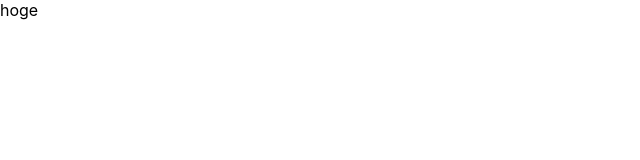
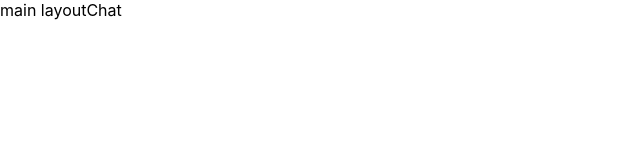
Before and after one commit to sh-misaki/react-firebase-chat, a React (Create React App) app: page / in a window 1280 px wide. Shown: the top 160 px of the page, without its empty margins (0-640 px from the left). Built offline with nearby package versions, Linux system fonts and the light colour scheme.

Commit message:
layoutとpageを作成

```diff
--- a/src/App.tsx
+++ b/src/App.tsx
@@ -1,11 +1,11 @@
 import React from 'react';
-
 import './App.css';
+import Chat from './components/pages/chat';
 
 function App() {
   return (
     <div>
-      hoge
+      <Chat />
     </div>
   );
 }
--- /dev/null
+++ b/src/components/pages/chat/index.tsx
@@ -0,0 +1,18 @@
+import React, { Component } from 'react';
+import MainLayout from '../../templates/main';
+
+type Props = {
+
+}
+
+class Chat extends Component<Props> {
+  render() {
+    return (
+      <MainLayout>
+        Chat
+      </MainLayout>
+    )
+  }
+}
+
+export default Chat;
--- /dev/null
+++ b/src/components/templates/main/index.tsx
@@ -0,0 +1,18 @@
+import React, { Component } from 'react';
+
+type Props = {
+
+}
+
+class Chat extends Component<Props> {
+  render() {
+    return (
+      <div>
+        main layout
+        { this.props.children }
+      </div>
+    )
+  }
+}
+
+export default Chat;
```
